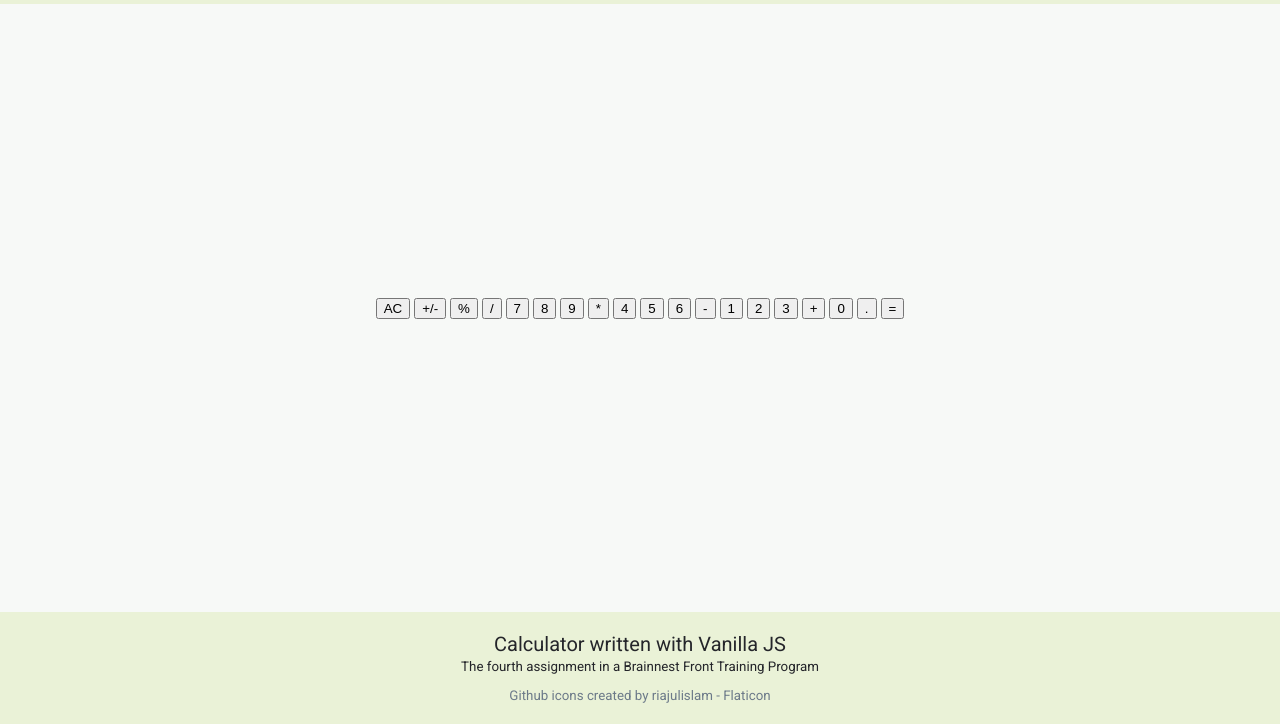
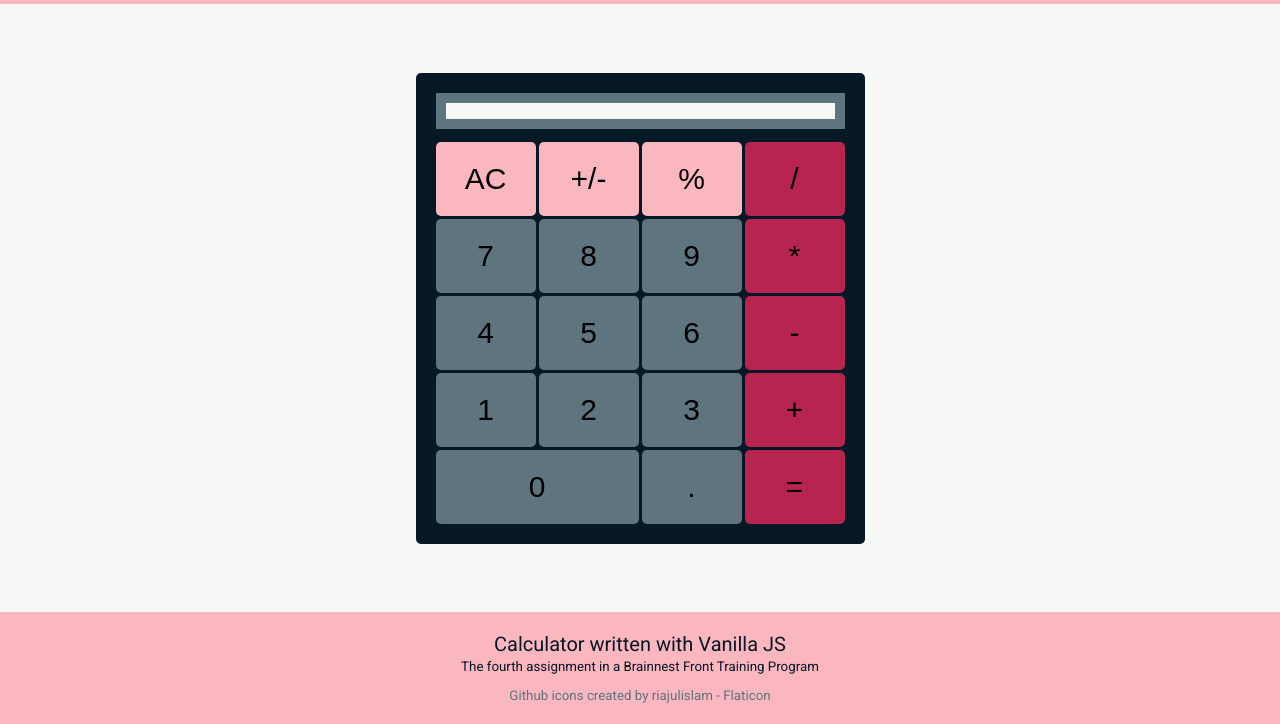
Before and after one commit to fs98/calculator, a plain HTML site: page index.html in a window 1280 px wide. Shown: the part 76-800 px from the top of the page. Drawn offline with Linux system fonts and the light colour scheme.

Commit message:
style the calculator

```diff
--- a/style.css
+++ b/style.css
@@ -2,17 +2,17 @@
 
 :root {
   --lynx-white: #f7f9f7;
-  --plain-and-simple: #eaf2d7;
-  --lynch: #6c7a89;
-  --shark: #24252a;
-  --pickled-bluewood: #34495e;
+  --cadet: #5e747f;
+  --light-pink: #FBB7C0;
+  --amaranth-purple: #B6244F;
+  --rich-black: #061826;
 }
 
 body {
   margin: 0;
   font-family: "Roboto";
   background-color: var(--lynx-white);
-  color: var(--shark);
+  color: var(--rich-black);
   min-height: 100vh;
   height: 100%;
   position: relative;
@@ -26,7 +26,7 @@ header {
   justify-content: space-between;
   align-items: center;
   padding: 20px 50px;
-  background-color: var(--plain-and-simple);
+  background-color: var(--light-pink)
 }
 
 header a {
@@ -35,16 +35,17 @@ header a {
   text-decoration: none;
   gap: 10px;
   font-size: 20px;
-  color: var(--pickled-bluewood);
+  color: var(--rich-black);
   font-weight: lighter;
 }
 
 main {
   text-align: center;
+  margin: auto;
 }
 
 footer {
-  background-color: var(--plain-and-simple);
+  background-color: var(--light-pink);
   padding: 20px 50px;
   text-align: center;
 }
@@ -63,5 +64,65 @@ footer a {
 }
 
 footer a small {
-  color: var(--lynch);
+  color: var(--cadet);
 }
+
+.grid-container {
+  display: grid;
+  grid-template-columns: auto auto auto auto;
+  padding: 10px;
+  width: min-content;
+  gap: 3px;
+}
+
+.grid-item {
+  padding: 20px;
+  font-size: 30px;
+  text-align: center;
+  min-width: 100px;
+}
+
+#calculator {
+  background-color: var(--rich-black);
+  padding: 20px;
+  border-radius: 5px;
+}
+
+#display {
+  grid-column: span 4;
+  background-color: var(--lynx-white);
+  margin-bottom: 10px;
+  border: 10px solid var(--cadet);
+  font-size: 50px;
+  padding: 8px;
+  text-align: right;
+}
+
+#zero {
+  grid-column: span 2;
+}
+
+button {
+  border-radius: 5px;
+  box-shadow: none;
+  border: none;
+}
+
+button:hover {
+  opacity: 80%;
+  transition: 0.5s;
+  cursor: pointer;
+}
+
+.operand, .decimal {
+  background-color: var(--cadet);
+}
+
+.clear, .sign, .percent {
+  background-color: var(--light-pink);
+
+}
+
+.operator, .equals {
+  background-color: var(--amaranth-purple);
+}
```
